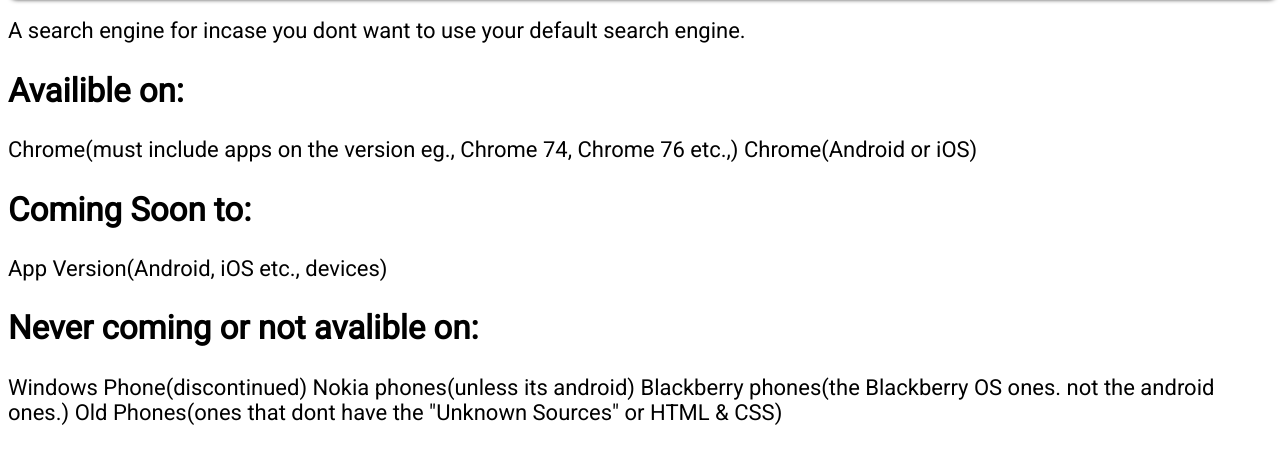
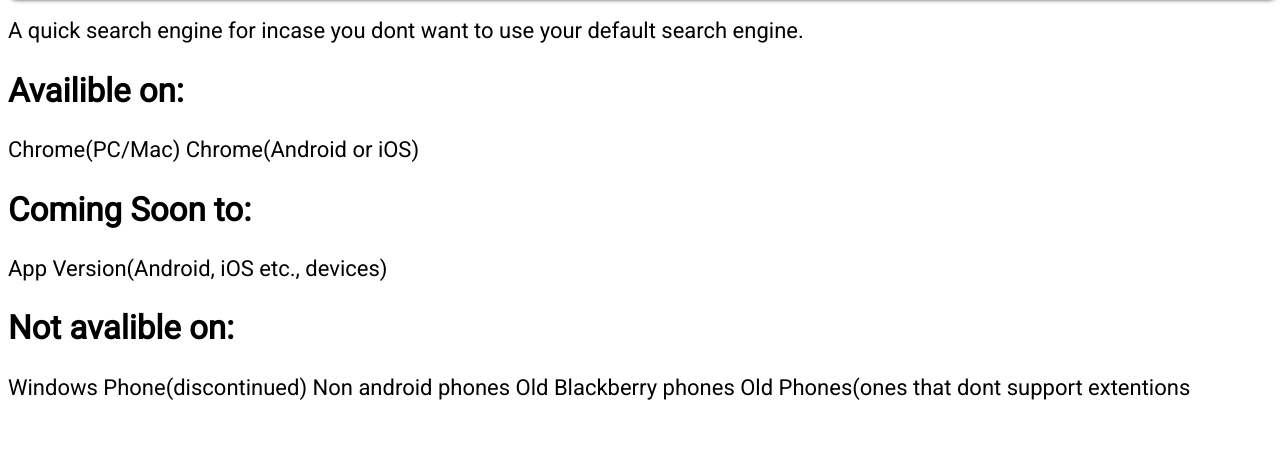
Before and after one commit to Trist-GitHub/TriSearch, a plain HTML site: page index.html in a window 1280 px wide. Shown: the part 136-600 px from the top of the page. Drawn offline with Linux system fonts and the light colour scheme.

Commit message:
Update index.html

```diff
--- a/index.html
+++ b/index.html
@@ -42,17 +42,17 @@
 	to the GitHub repository to find out how to use/download it!
 </a>
 <p>
-A search engine for incase you dont want to use your default search engine.
+A quick search engine for incase you dont want to use your default search engine.
 <h2>Availible on:</h2>
-Chrome(must include apps on the version eg., Chrome 74, Chrome 76 etc.,)
+Chrome(PC/Mac)
 Chrome(Android or iOS)
 </p>
 
 <h2>Coming Soon to:</h2>
 App Version(Android, iOS etc., devices)
 
-<h2>Never coming or not avalible on:</h2>
+<h2>Not avalible on:</h2>
 Windows Phone(discontinued)
-Nokia phones(unless its android)
-Blackberry phones(the Blackberry OS ones. not the android ones.)
-Old Phones(ones that dont have the "Unknown Sources" or HTML & CSS)
+Non android phones
+Old Blackberry phones
+Old Phones(ones that dont support extentions
```
